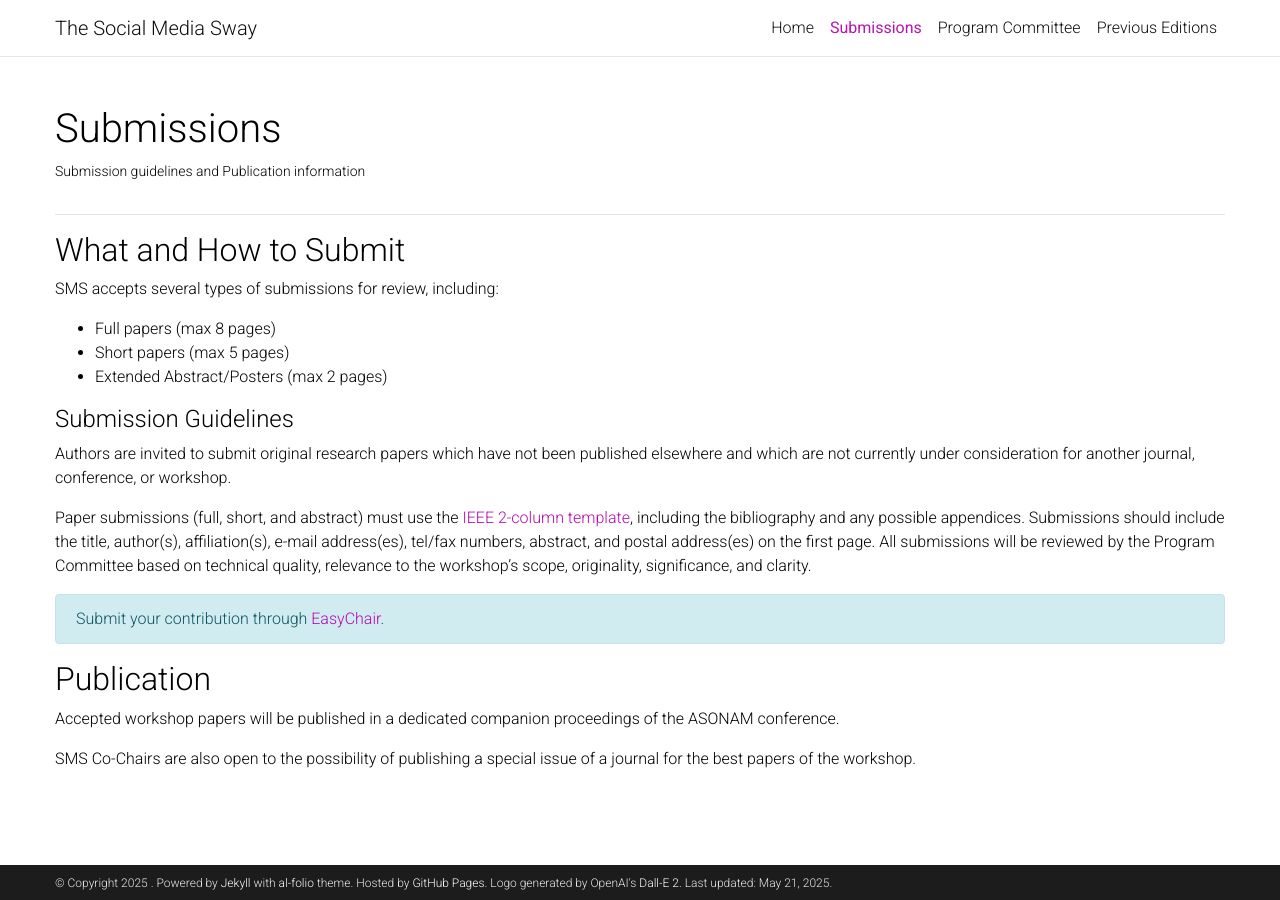
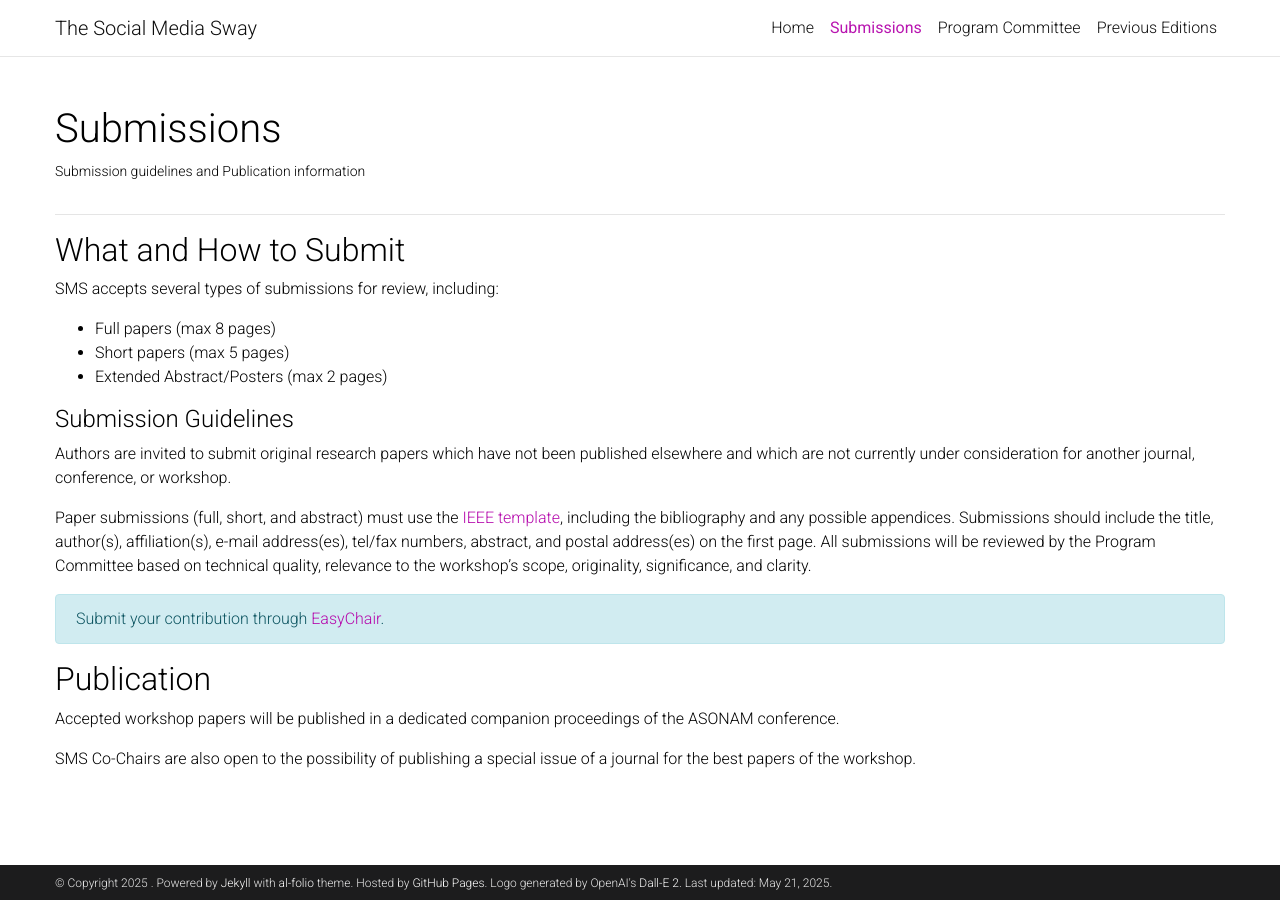
Before and after one commit to SMS-workshop/SMS-workshop.github.io, a Jekyll site: the page built from _pages/CFP.md, in a window 1280 px wide. Built offline with Jekyll 4.4.1, drawn with Linux system fonts in a browser that asks for light colours; a style sheet for code colours, icons or effects is not loaded.

Commit message:
:new: SMS 2nd edition 2025

```diff
--- a/_pages/CFP.md
+++ b/_pages/CFP.md
@@ -20,7 +20,7 @@ SMS accepts several types of submissions for review, including:
 
 Authors are invited to submit original research papers which have not been published elsewhere and which are not currently under consideration for another journal, conference, or workshop.
 
-Paper submissions (full, short, and abstract) must use the <a href="http://www.ieee.org/web/publications/pubservices/confpub/AuthorTools/conferenceTemplates.html">IEEE 2-column template</a>, including the bibliography and any possible appendices.
+Paper submissions (full, short, and abstract) must use the <a href="https://www.ieee.org/conferences/publishing/templates">IEEE template</a>, including the bibliography and any possible appendices.
 Submissions should include the title, author(s), affiliation(s), e-mail address(es), tel/fax numbers, abstract, and postal address(es) on the first page.
 All submissions will be reviewed by the Program Committee based on technical quality, relevance to the workshop's scope, originality, significance, and clarity.
 
```
